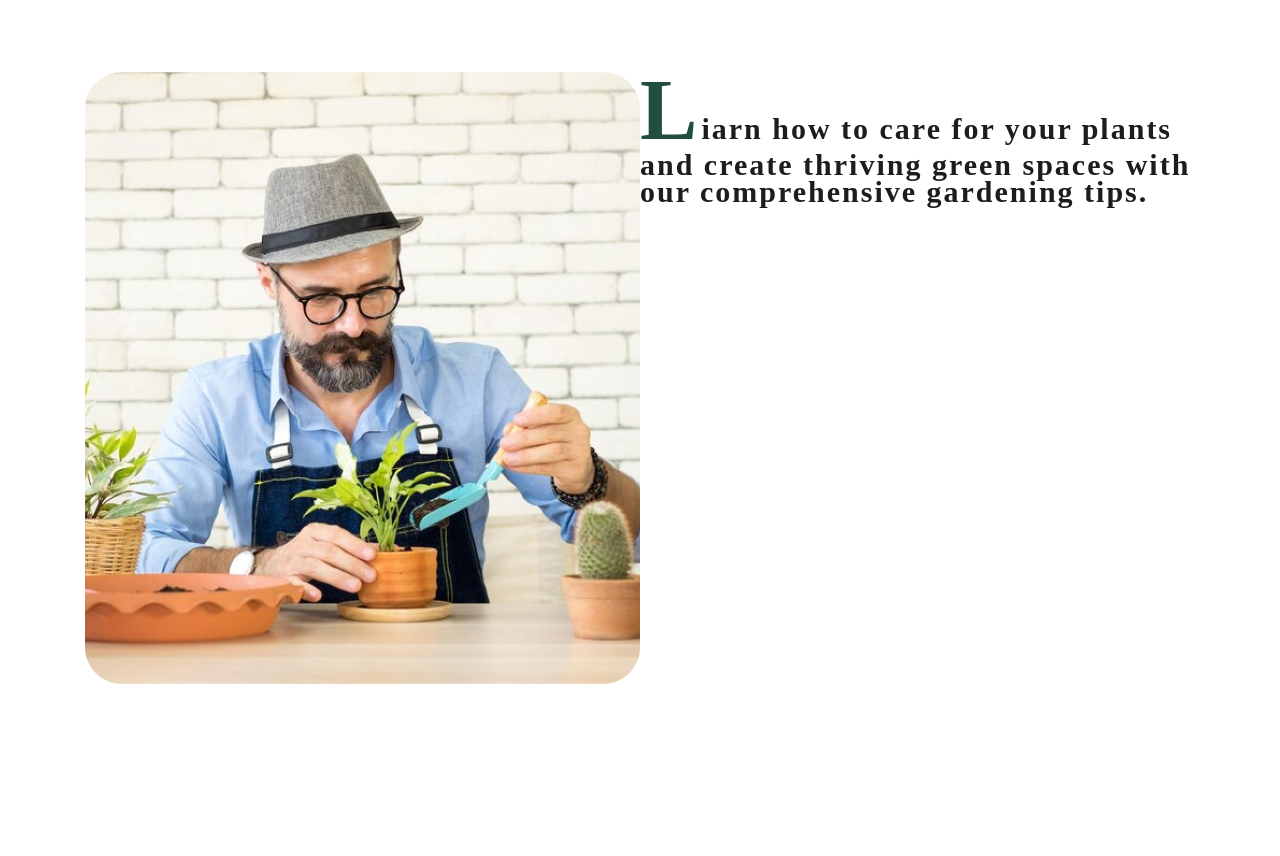
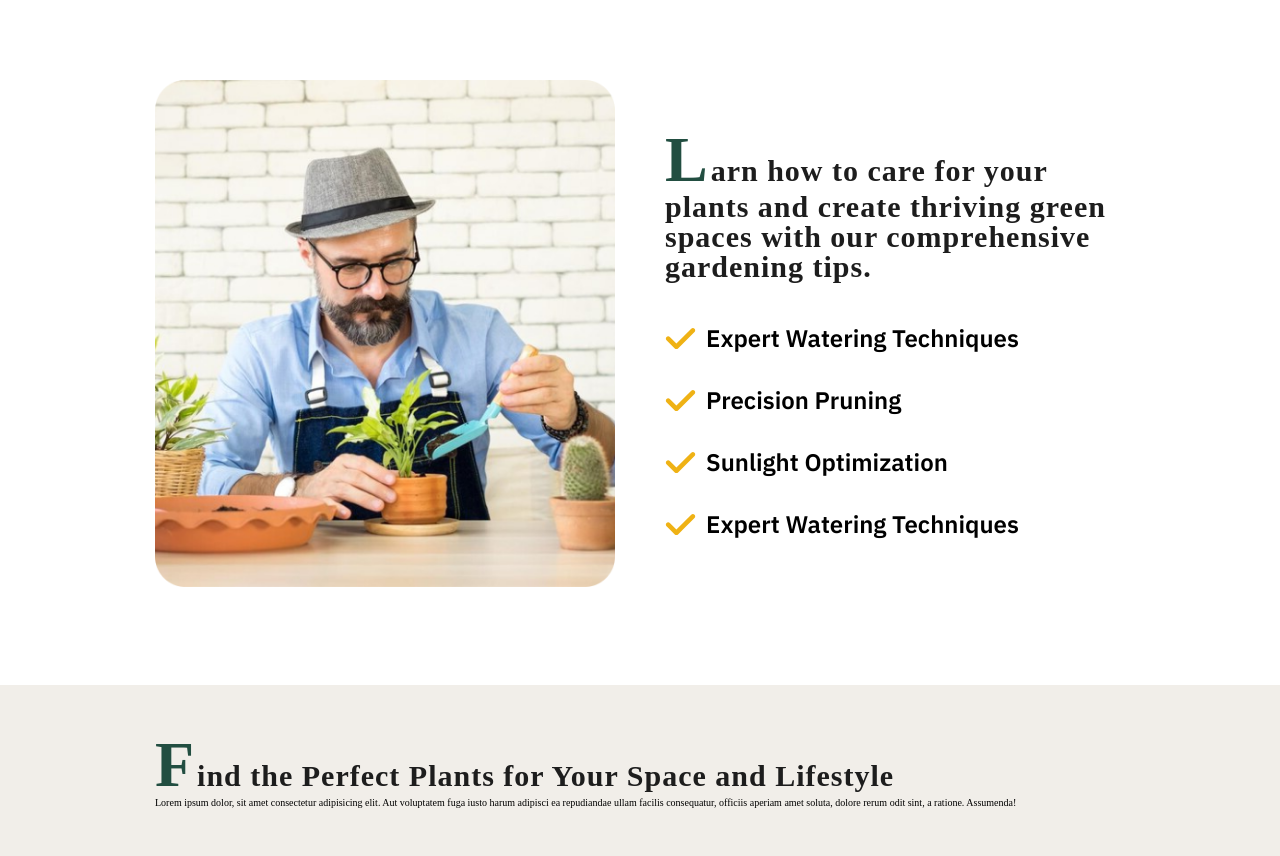
Before and after one commit to ManthanPatwala/greengrove, a website: page Index.html in a window 1280 px wide. Shown: the part 995-1851 px from the top of the page. Before the commit the page ends 1777 px from the top, so only its background shows below. Drawn offline with Linux system fonts and the light colour scheme; a web font is replaced by a local one.

Commit message:
added section for finding right plant

```diff
--- a/Index.html
+++ b/Index.html
@@ -45,8 +45,9 @@
         >
           <div class="section-hero-container__textbox">
             <h1 class="section-hero-container__textbox-heading">
-              <span class="first-letter">D</span>iscover the beauty of nature
-              indoors <br />
+              <span class="first-letter-style first-letter-style-font-xl"
+                >D</span
+              >iscover the beauty of nature indoors <br />
               and outdoors.
             </h1>
             <p class="section-hero-container__textbox-subtext">
@@ -107,7 +108,7 @@
 
       <section class="section-gradning-tips">
         <div
-          class="section-gradning-tips-container main-container maring-side-auto marign-top-bottom padding-side grid grid--2-col"
+          class="section-gradning-tips-container small-main-container maring-side-auto marign-top-bottom padding-side grid grid--2-col grid-gap-small"
         >
           <div class="section-gradning-tips-container__imgbox">
             <img
@@ -119,10 +120,49 @@
 
           <div class="section-gradning-tips-container__txtbox">
             <h2 class="section-gradning-tips-container__txtbox-heading">
-              <span class="first-letter">L</span>iarn how to care for your
-              plants and create thriving green spaces with our comprehensive
-              gardening tips.
+              <span class="first-letter-style first-letter-style-font-l">L</span
+              >arn how to care for your plants and create thriving green spaces
+              with our comprehensive gardening tips.
             </h2>
+
+            <ul class="section-gradning-tips-container__txtbox-list">
+              <li class="section-gradning-tips-container__txtbox-list_iteams">
+                <img src="./img/Tick.svg" alt="" />
+                <span>Expert Watering Techniques</span>
+              </li>
+              <li class="section-gradning-tips-container__txtbox-list_iteams">
+                <img src="./img/Tick.svg" alt="" />
+                <span>Precision Pruning</span>
+              </li>
+              <li class="section-gradning-tips-container__txtbox-list_iteams">
+                <img src="./img/Tick.svg" alt="" />
+                <span>Sunlight Optimization</span>
+              </li>
+              <li class="section-gradning-tips-container__txtbox-list_iteams">
+                <img src="./img/Tick.svg" alt="" />
+                <span>Expert Watering Techniques</span>
+              </li>
+            </ul>
+          </div>
+        </div>
+      </section>
+
+      <section class="section-find-plants">
+        <div
+          class="section-find-plants-container small-main-container maring-side-auto padding-top-bottom padding-side"
+        >
+          <div class="section-find-plants-container__txtbox">
+            <h2 class="section-find-plants-container__txtbox-heading">
+              <span class="first-letter-style first-letter-style-font-l">F</span
+              >ind the Perfect Plants for Your Space and Lifestyle
+            </h2>
+
+            <p>
+              Lorem ipsum dolor, sit amet consectetur adipisicing elit. Aut
+              voluptatem fuga iusto harum adipisci ea repudiandae ullam facilis
+              consequatur, officiis aperiam amet soluta, dolore rerum odit sint,
+              a ratione. Assumenda!
+            </p>
           </div>
         </div>
       </section>
--- a/sass/Homepage.scss
+++ b/sass/Homepage.scss
@@ -87,14 +87,6 @@
   box-shadow: 10px 7px 9.5px rgba(0, 0, 0, 0.119);
 }
 
-.first-letter {
-  display: inline-block;
-  margin-right: 2px;
-  margin-bottom: 2px;
-  font-size: 8.6rem;
-  color: var(--primary-color);
-}
-
 // logo pannerl
 
 .section-logopannel-container {
@@ -107,7 +99,7 @@
   &__imxbox {
     &-img {
       height: 3.5rem;
-      // background-color: red;
+      //
     }
   }
 }
@@ -122,12 +114,49 @@
   }
 
   &__txtbox {
+    align-self: center;
+
+    &-list {
+      display: flex;
+      flex-direction: column;
+      list-style: none;
+      gap: 3rem;
+
+      &_iteams {
+        display: flex;
+        align-items: center;
+        gap: 1rem;
+        font-size: 2.4rem;
+        font-weight: 600;
+        font-family: var(--primary-subheading-font);
+      }
+    }
     &-heading {
       font-family: var(--primary-font);
       font-size: 3rem;
       color: var(--primary-font);
-      letter-spacing: 2px;
-      line-height: 0.9;
+      letter-spacing: 1px;
+      line-height: 1;
+      margin-bottom: 4rem;
+      font-weight: 700;
     }
   }
 }
+
+//section-find-plants
+
+.section-find-plants {
+  background-color: var(--section-bg);
+}
+
+.section-find-plants-container {
+  &__txtbox {
+    &-heading {
+      font-family: var(--primary-font);
+      font-size: 3rem;
+      color: var(--primary-font);
+      letter-spacing: 1px;
+      line-height: 1;
+    }
+  }
+}
--- a/sass/base.scss
+++ b/sass/base.scss
@@ -30,6 +30,10 @@ html {
   max-width: 114rem;
 }
 
+.small-main-container {
+  max-width: 100rem;
+}
+
 .maring-side-auto {
   margin: 0 auto;
 }
@@ -44,11 +48,16 @@ html {
 }
 
 .margin-bottom-l {
-  margin-bottom: 4dvh;
+  margin-bottom: 4rem;
 }
 
 .padding-side {
   padding: 0 1.5rem;
+}
+
+.padding-top-bottom {
+  padding-top: 4.8rem;
+  padding-bottom: 4.8rem;
 }
 
 // header {
@@ -67,6 +76,10 @@ html {
   grid-template-columns: repeat(2, 1fr);
 }
 
+.grid-gap-small {
+  column-gap: 5rem;
+}
+
 .grid--4-col {
   grid-template-columns: repeat(2, 1fr);
 }
@@ -83,3 +96,18 @@ html {
 
   gap: 1rem;
 }
+
+.first-letter-style {
+  display: inline;
+  margin-right: 2px;
+  margin-bottom: 2px;
+
+  color: var(--primary-color);
+}
+
+.first-letter-style-font-xl {
+  font-size: 8.6rem;
+}
+.first-letter-style-font-l {
+  font-size: 6.4rem;
+}
```
Also changed, not shown: css/style.css, img/Tick.svg (added).
